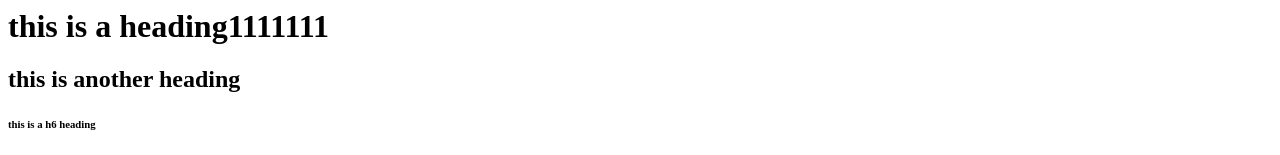
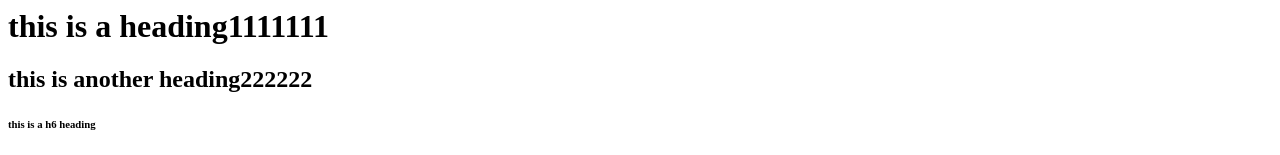
Before and after one commit to aslam4123/html, a plain HTML site: page index.html in a window 1280 px wide. Shown: the top 155 px of the page. Drawn offline with Linux system fonts and the light colour scheme.

Commit message:
modified file

```diff
--- a/index.html
+++ b/index.html
@@ -2,7 +2,7 @@
     <head>
         <title>HTML</title>
         <h1>this is a heading1111111</h1>
-        <h2>this is another heading</h2>
+        <h2>this is another heading222222</h2>
         <h6>this is a h6 heading</h6>
         <p>this is a paragraph. Lorem ipsum dolor sit amet consectetur, adipisicing elit. Ullam dolorem ex expedita quo aliquam. Necessitatibus natus porro numquam cum nemo exercitationem debitis nisi, non deserunt? Labore, voluptates? Culpa, eligendi consequatur.</p>
     </head>
```
